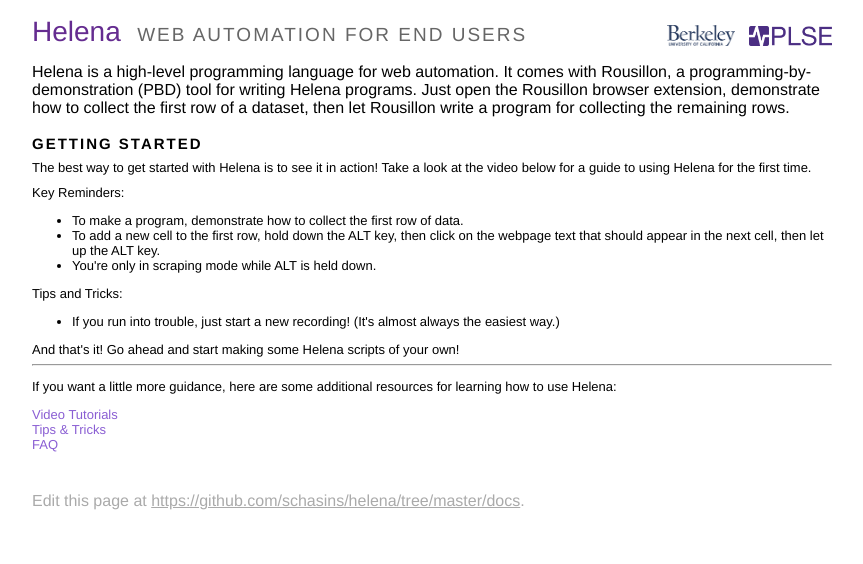
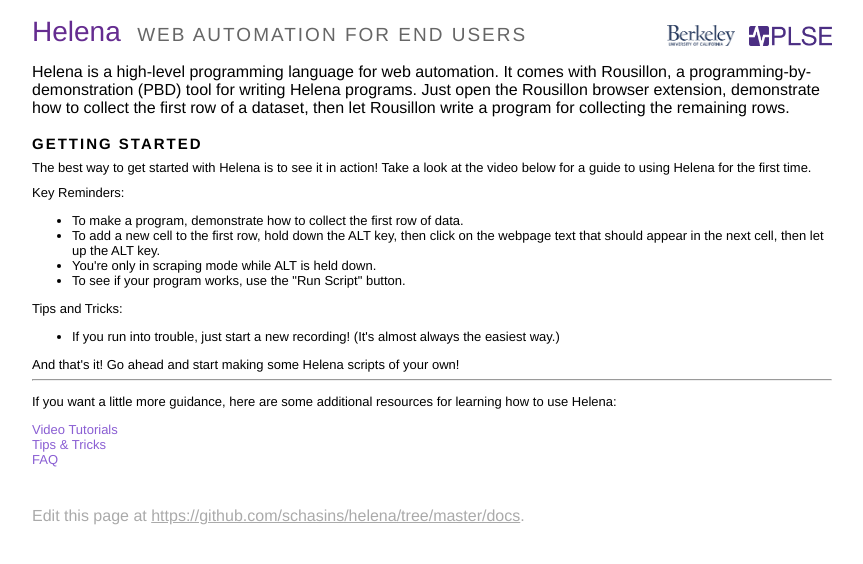
Before and after one commit to schasins/helena, a Jekyll site: the page built from docs/tutorial.html, in a window 1280 px wide. Shown: the top 564 px of the page, without its empty margins (214-1077 px from the left). Built offline with Jekyll 4.4.1, drawn with Linux system fonts in a browser that asks for light colours.

Commit message:
Another tutorial edit.

```diff
--- a/docs/tutorial.html
+++ b/docs/tutorial.html
@@ -23,6 +23,7 @@
 <li>To make a program, demonstrate how to collect the first row of data.</li>
 <li>To add a new cell to the first row, hold down the ALT key, then click on the webpage text that should appear in the next cell, then let up the ALT key.</li>
 <li>You're only in scraping mode while ALT is held down.</li>
+<li>To see if your program works, use the "Run Script" button.</li>
 </ul>
 
 Tips and Tricks:
```
